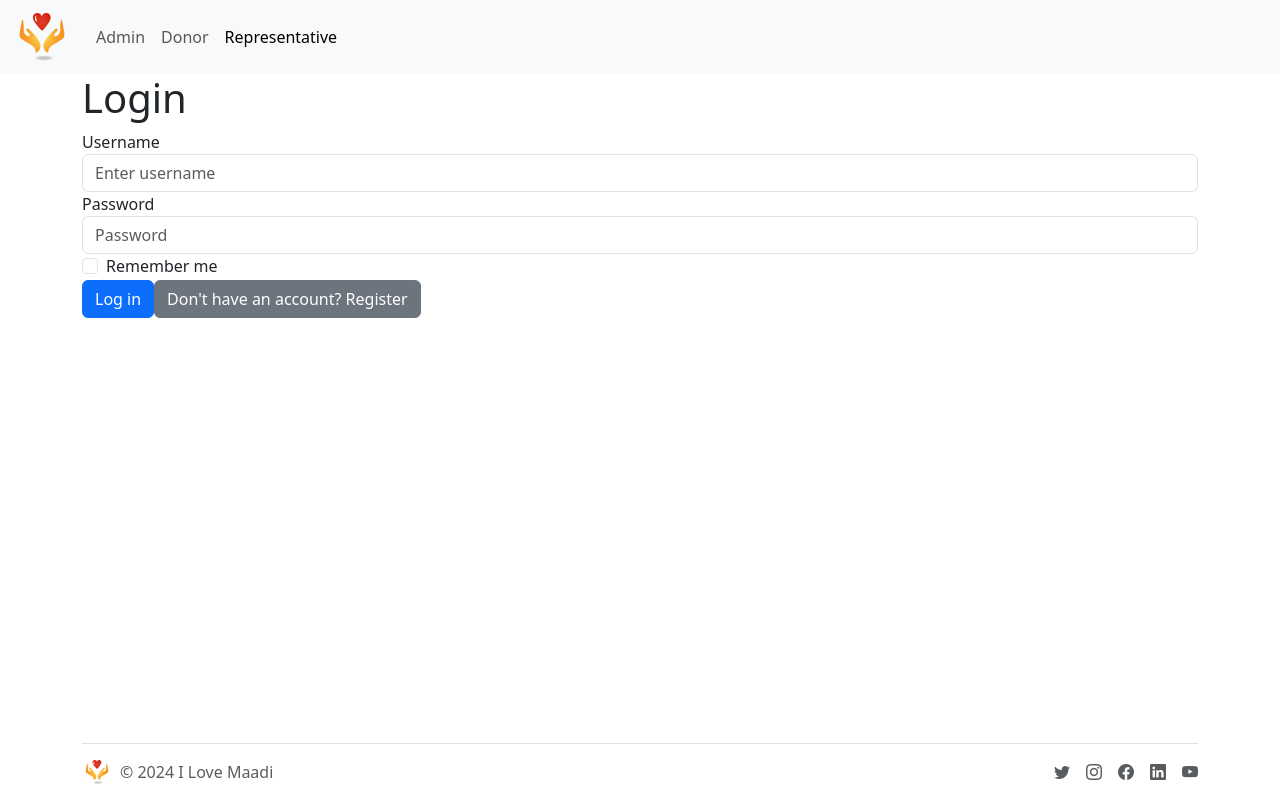
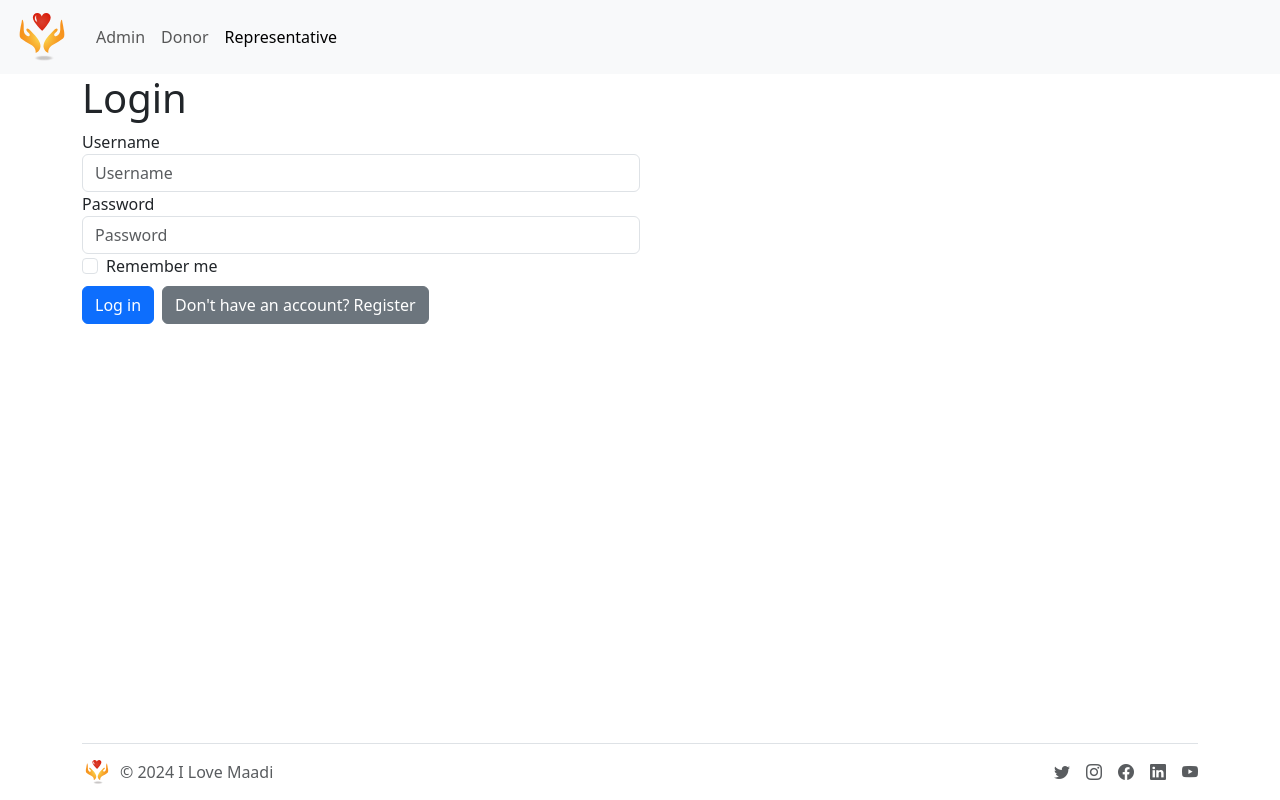
Before and after one commit to Karim-Yassin-Projects/SEProject, a React (Vite) app: page /representativelogin in a window 1280 px wide. Built offline with nearby package versions, Linux system fonts and the light colour scheme.

Commit message:
add yum and formik to registration page.

```diff
--- a/src/common/FormField.tsx
+++ b/src/common/FormField.tsx
@@ -17,19 +17,22 @@ function FormField<T extends AnyObject>(props: FormFieldProps<T>) {
     if (!label) {
         label = (reach(schema, id) as Schema).spec.label;
     }
+    const showError = touch && error;
+    const cls = `form-control ${touch && error ? 'is-invalid' :
+        touch && !error ? 'is-valid' : ''}`;
     return (
         <div className = "form-group">
             <label htmlFor={id}>{label}</label>
             <input
                 type="text"
                 id={id}
-                className={`form-control ${touch && error ? 'is-invalid' : ''}`}
+                className={cls}
                 value={formik.values[name]}
                 onChange={formik.handleChange}
                 onBlur={formik.handleBlur}
                 placeholder={label}
             />
-            {touch && error && <div className="text-danger small">{error as string}</div>}
+            {showError && <div className="text-danger small">{error as string}</div>}
         </div>
 
     )
--- a/src/representative/Login.tsx
+++ b/src/representative/Login.tsx
@@ -1,30 +1,13 @@
 import {useNavigate} from "react-router-dom";
-import {useState} from "react";
-import {representatives} from "../representative/OrganizationRepresentative";
+import {Formik} from "formik";
+import FormField from "../common/FormField.tsx";
+import {LoginRequest, loginSchema} from "./login.ts";
 
-
-function Login(){
+function Login() {
     const navigate = useNavigate();
-    const [username, setUsername] = useState('');
-    const [password, setPassword] = useState('');
-
-    const handleSubmit = async (event: { preventDefault: () => void; }) => {
-        event.preventDefault();
-        try{
-            const representative = representatives.find((representative: { username: string; password: string; }) => representative.username === username && representative.password === password);
-            if(representative) {
-                navigate('/representative');
-            }
-            else {
-                alert('Invalid username or password');
-                return;
-            }
-        }
-        catch (error){
-            alert('An error occurred');
-        }
-
-
+    const initialValues: LoginRequest = {username: '', password: ''};
+    const handleSubmit = async () => {
+        navigate('/representativehome')
     }
 
     function handleRegistration() {
@@ -32,25 +15,32 @@ function Login(){
     }
 
     return (
+        <Formik initialValues={initialValues} onSubmit={handleSubmit} validationSchema={loginSchema}>
+            {
+                (formik) => {
+                    return (
                         <div className="container">
                             <h1>Login</h1>
-            <form onSubmit={handleSubmit}>
-                <div className="form-group">
-                    <label htmlFor="exampleInputUsername1">Username</label>
-                    <input type="text" className="form-control" id="exampleInputUsername1" aria-describedby="usernameHelp" placeholder="Enter username" value={username} onChange={(e) => setUsername(e.target.value)} />
-                </div>
-                <div className="form-group">
-                    <label htmlFor="exampleInputPassword1">Password</label>
-                    <input type="password" className="form-control" id="exampleInputPassword1" placeholder="Password" value={password} onChange={(e) => setPassword(e.target.value)} />
-                </div>
+                            <div className="col-md-6">
+                                <FormField formik={formik} name="username" schema={loginSchema}/>
+                                <FormField formik={formik} name="password" schema={loginSchema}/>
                                 <div className="form-group form-check">
-                    <input type="checkbox" className="form-check-input" id="exampleCheck1" />
+                                    <input type="checkbox" className="form-check-input" id="exampleCheck1"/>
                                     <label className="form-check-label" htmlFor="exampleCheck1">Remember me</label>
                                 </div>
-                <button type="submit" className="btn btn-primary">Log in</button>
-                <button type="button" className="btn btn-secondary" onClick={handleRegistration}>Don't have an account? Register</button>
-            </form>
+                                <div className="form-group mt-2">
+                                    <button type="submit" className="btn btn-primary" onClick={formik.submitForm}>Log in</button>
+                                    <button type="button" className="btn btn-secondary mx-2"
+                                            onClick={handleRegistration}>Don't
+                                        have an account? Register
+                                    </button>
                                 </div>
+                            </div>
+                        </div>
+                    )
+                }
+            }
+        </Formik>
     );
 }
 
```
Lines whose indentation alone changed are shown as unchanged.
